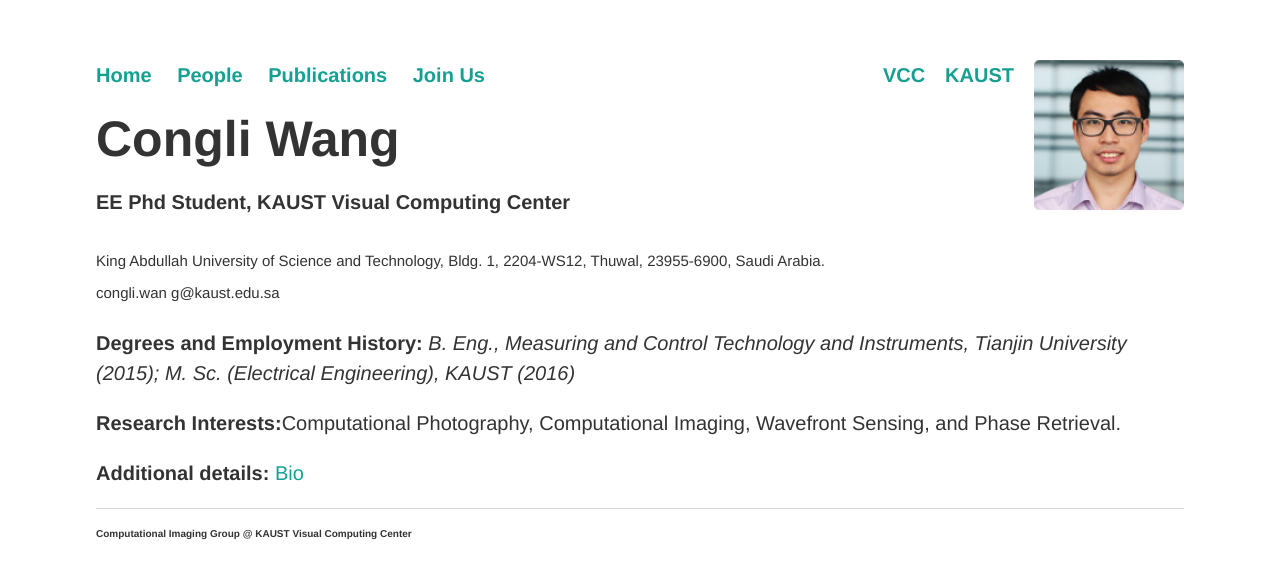
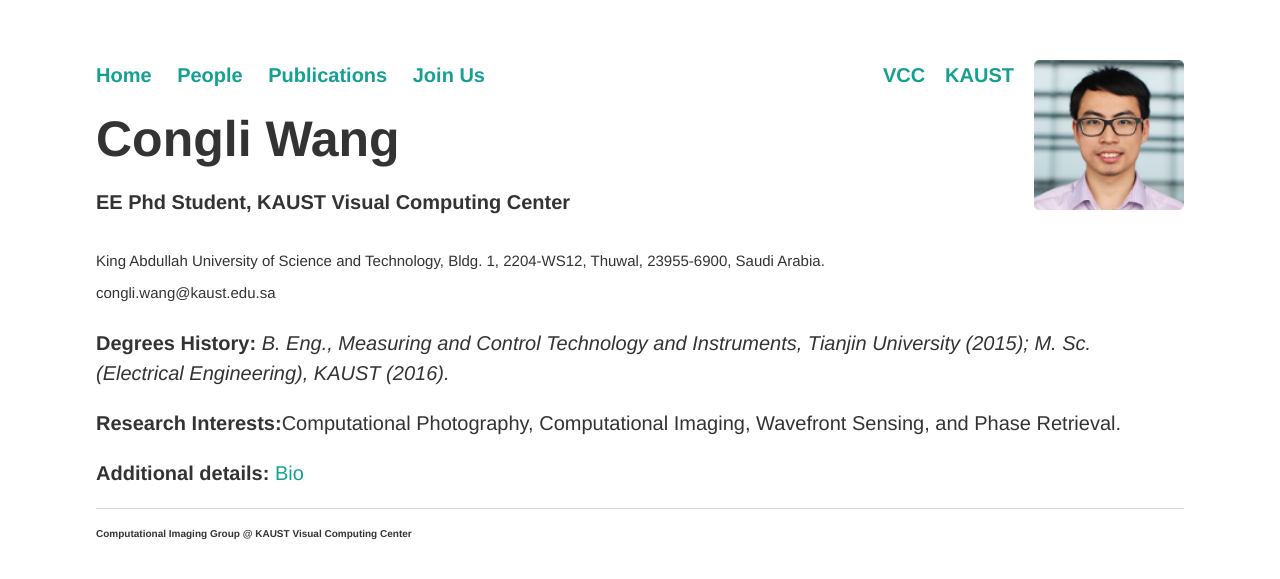
Before and after one commit to vccimaging/vccimaging.github.io, a Jekyll site: the page built from People/wangc/index.html, in a window 1280 px wide. Shown: the top 579 px of the page. Built offline with Jekyll 4.4.1, drawn with Linux system fonts in a browser that asks for light colours.

Commit message:
small fixes

```diff
--- a/People/wangc/index.html
+++ b/People/wangc/index.html
@@ -9,10 +9,9 @@ height: 150
 <h1>Congli Wang<h1>
 <h4>EE Phd Student, KAUST Visual Computing Center</h4>
 
-<span style="font-size:75%;">King Abdullah University of Science and Technology, Bldg. 1, 2204-WS12, Thuwal, 23955-6900, Saudi Arabia.<br> congli.wan
-g@kaust.edu.sa</span><p>
+<span style="font-size:75%;">King Abdullah University of Science and Technology, Bldg. 1, 2204-WS12, Thuwal, 23955-6900, Saudi Arabia.<br> congli.wang@kaust.edu.sa</span><p>
 
-<b>Degrees and Employment History:</b> <em>B. Eng., Measuring and Control Technology and Instruments, Tianjin University (2015); M. Sc. (Electrical Engineering), KAUST (2016)</em><p>
+<b>Degrees History:</b> <em>B. Eng., Measuring and Control Technology and Instruments, Tianjin University (2015); M. Sc. (Electrical Engineering), KAUST (2016).</em><p>
 
 <b>Research Interests:</b>Computational Photography, Computational Imaging, Wavefront Sensing, and Phase Retrieval.<p>
 
```
Also changed, not shown: People/wangc/bio.md (+1 -1 lines).
